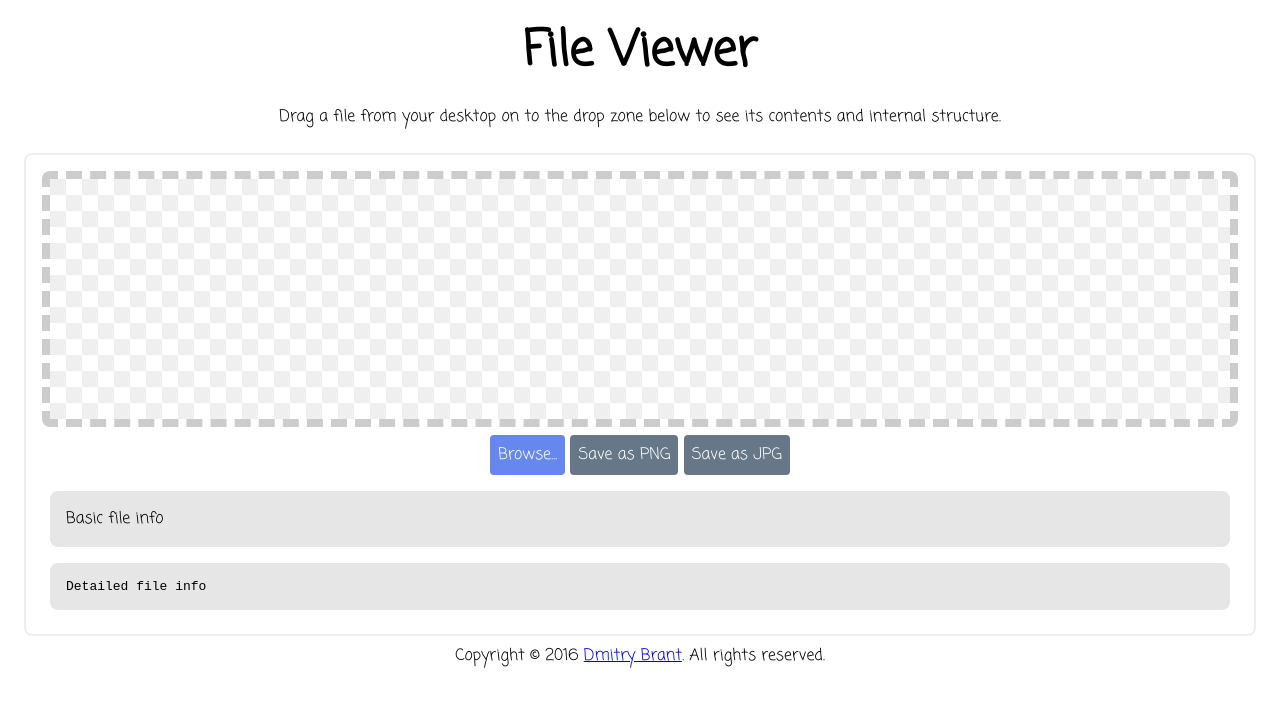
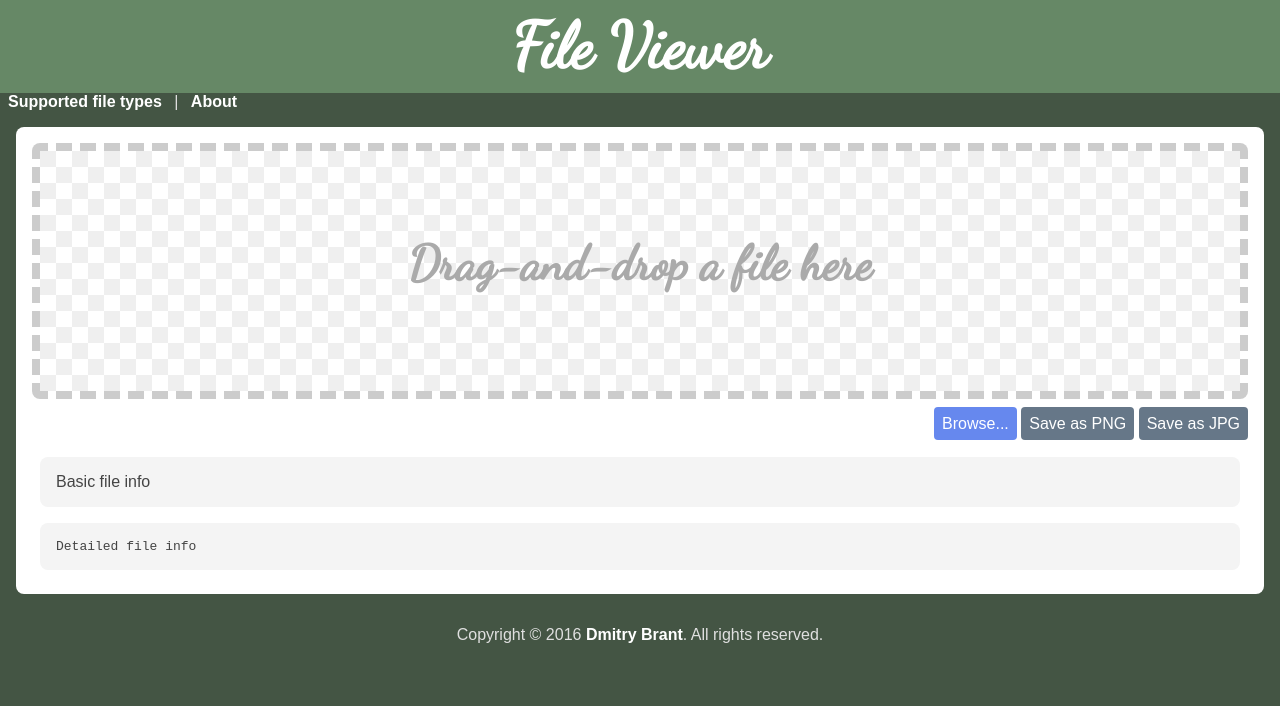
Before and after one commit to dbrant/fileviewer, a plain HTML site: page index.html in a window 1280 px wide. Drawn offline with nearby package versions, Linux system fonts and the light colour scheme.

Commit message:
Update styling.

```diff
--- a/index.html
+++ b/index.html
@@ -4,7 +4,7 @@
 <meta charset=utf-8>
 <title>FileViewer</title>
     <link rel="stylesheet" href="main.css" />
-    <link rel="stylesheet" href="https://fonts.googleapis.com/css?family=Coming%20Soon:400|Open Sans:400|Pacifico:400&amp;subset=latin" type="text/css" />
+    <link rel="stylesheet" href="https://fonts.googleapis.com/css?family=Dancing Script:400&amp;subset=latin" type="text/css" />
     <script src="https://ajax.googleapis.com/ajax/libs/jquery/1.12.0/jquery.min.js"></script>
     <script>
 
@@ -68,6 +68,8 @@
                     })
                     .on("drop", function(event) {
                         event.preventDefault();
+                        $("#drophint").hide();
+                        $("#previewCanvas").show();
                         holder.removeClass("hover");
                         if (!event.originalEvent.dataTransfer) {
                             console.log("No data found in dropped object.");
@@ -217,9 +219,10 @@
 <body>
 
 <h1 class="centered">File Viewer</h1>
-
-<div class="intro centered">
-    Drag a file from your desktop on to the drop zone below to see its contents and internal structure.
+<div id="topMenu hidden">
+    <a class="menuLink">Supported file types</a>
+    |
+    <a class="menuLink">About</a>
 </div>
 
 <div class="status centered" id="fileReaderStatus">
@@ -230,10 +233,11 @@
 
     <div class="previewcontainer">
         <div id="holder">
-            <canvas class="centered" id="previewCanvas" width="320px" height="240px"></canvas>
+            <span id="drophint">Drag-and-drop a file here</span>
+            <canvas class="centered hidden" id="previewCanvas" width="320px" height="240px"></canvas>
         </div>
 
-        <div style="text-align:center">
+        <div style="text-align:right">
             <input type="file" id="fileBrowseInput" name="fileBrowse" style="display: none" />
             <span class="buttonLink browseButton"><a href="#" id="fileBrowseButton">Browse...</a></span>
             <span class="buttonLink"><a href="#" id="savePngLink" target="_blank">Save as PNG</a></span>
--- a/main.css
+++ b/main.css
@@ -1,11 +1,40 @@
 
 body {
-    margin: 16px;
-    font-family: 'Coming Soon',sans-serif;
+    margin: 0;
+    font-family: sans-serif;
+    background: #454;
+    color: #e0e0e0;
+}
+
+a {
+    color: #fff;
+    font-weight: bold;
+    text-decoration: none;
 }
 
 h1 {
-    font-size: 300%;
+    font-family: 'Dancing Script',sans-serif;
+    font-size: 400%;
+    color: #fff;
+    background: #686;
+    padding: 8px;
+}
+
+#topMenu {
+    background: #575;
+    text-align: right;
+    padding: 8px;
+}
+
+.menuLink {
+    padding: 8px;
+}
+.menuLink.hover {
+    background: #343;
+}
+
+.footer {
+    padding: 16px;
 }
 
 #holder {
@@ -15,10 +44,22 @@ h1 {
     border-radius: 8px;
     margin-bottom: 16px;
     min-height: 240px;
+    text-align: center;
+    vertical-align: middle;
     display: flex;
 }
 #holder.hover {
     border: 8px dashed #333;
+}
+
+#drophint {
+    font-family: 'Dancing Script',sans-serif;
+    padding-top: 84px;
+    width: 100%;
+    font-size: 300%;
+    font-weight: bold;
+    color: #aaa;
+    text-align: center;
 }
 
 .centered {
@@ -26,15 +67,15 @@ h1 {
     text-align: center;
 }
 
-.topcontainer {
-    margin: 8px;
-    padding: 8px;
-    border: 2px solid #eee;
-    border-radius: 8px;
+.hidden {
+    display: none;
 }
 
-.intro {
-    padding: 16px;
+.topcontainer {
+    margin: 16px;
+    padding: 8px;
+    background: #fff;
+    border-radius: 8px;
 }
 
 .status {
@@ -55,10 +96,11 @@ h1 {
     background: #678;
     border-radius: 4px;
 }
+
 .buttonLink a {
-    color: #fff;
-    text-decoration: none;
+    font-weight: normal;
 }
+
 .browseButton {
     background: #68e;
 }
@@ -70,14 +112,16 @@ h1 {
 }
 
 .basicinfo {
-    background: rgba(128, 128, 128, 0.2);
+    background: #f4f4f4;
+    color: #444;
     border-radius: 8px;
     margin: 16px;
     padding: 16px;
 }
 
 .detailedinfo {
-    background: rgba(128, 128, 128, 0.2);
+    background: #f4f4f4;
+    color: #444;
     border-radius: 8px;
     font-family: monospace;
     margin: 16px;
```
